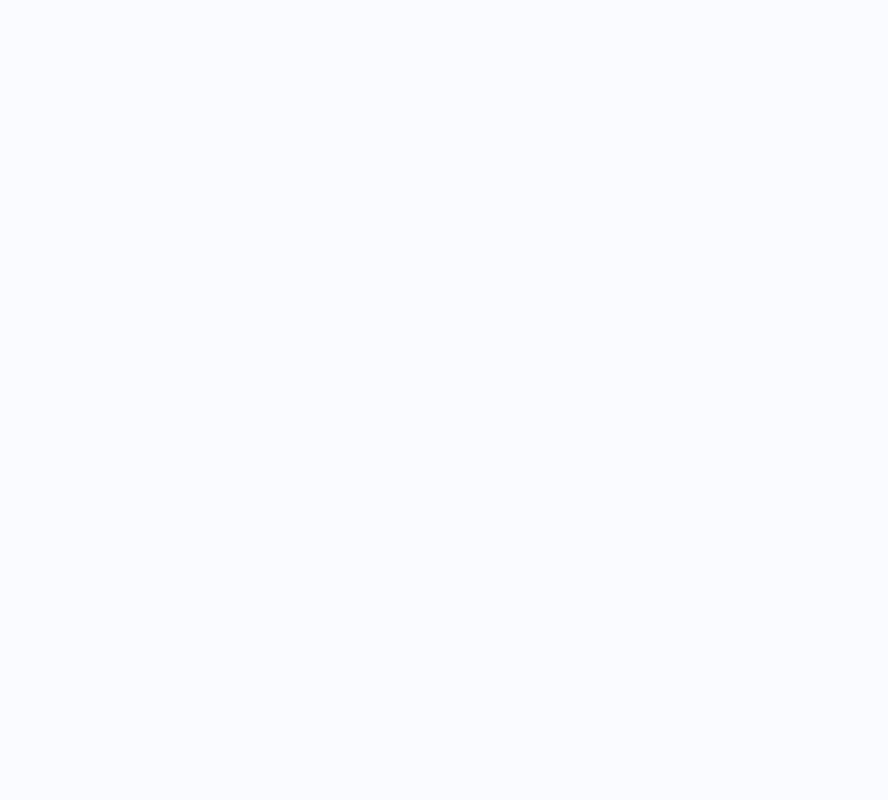
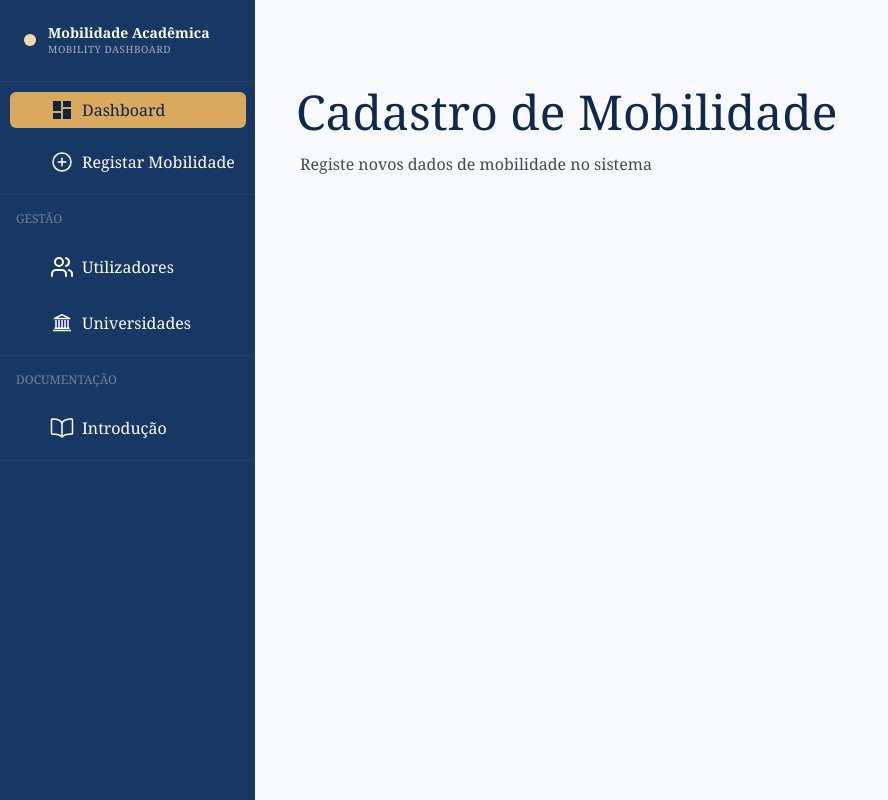
Before and after one commit to IngrydCosta/mobilidade-academica, a React (Vite) app: page /registarMobilidade in a window 1280 px wide. Before the commit this address had no page. Shown: the whole page, without its empty margins (0-888 px from the left). Built offline with nearby package versions, Linux system fonts and the light colour scheme.

Commit message:
Inserindo o componente Title nas páginas

```diff
--- a/src/App.tsx
+++ b/src/App.tsx
@@ -2,6 +2,10 @@ import { Routes, Route } from 'react-router-dom';
 import  Login   from './pages/Login';
 import Dashboard from './pages/Dashboard';
 import DashboardInterno from './pages/DashboardInterno';
+import CadastroMobilidade from './pages/CadastroMobilidade';
+import CadastroUtilizador from './pages/CadastroUtilizador';
+import CadastroUniversidades from './pages/CadastroUniversidades';
+import Introducao from './pages/Introducao';
 
 //import { DiVim } from 'react-icons/di';
 
@@ -13,6 +17,10 @@ function App() {
       <Route path='/' element={<Dashboard />} />
       <Route path='/login' element={<Login />} />
       <Route path='/dashboard' element={<DashboardInterno />} />
+      <Route path='/registarMobilidade' element={<CadastroMobilidade />} />
+      <Route path='/cadastroUtilizador' element={<CadastroUtilizador />} />
+      <Route path='/cadastroUniversidade' element={<CadastroUniversidades />} />
+      <Route path='/introducao' element={<Introducao />} />
     </Routes>
 
   );
--- a/src/components/Sidebar.tsx
+++ b/src/components/Sidebar.tsx
@@ -1,10 +1,10 @@
-//import {Link} from 'react-router-dom';
+import {Link} from 'react-router-dom';
 import { MdDashboard } from "react-icons/md";
 import { IoAddCircleOutline } from "react-icons/io5";
 import { LuUsers } from "react-icons/lu";
 import { LiaUniversitySolid } from "react-icons/lia";
 import { IoBookOutline } from "react-icons/io5";
-import Footer from "../components/Footer"
+import { AiOutlineLogin } from "react-icons/ai";
 
  function Sidebar(){
 
@@ -20,20 +20,22 @@ import Footer from "../components/Footer"
 
              <div className='flex flex-col p-2.5 gap-3 border-b border-white/5 w-64'>
 
-                <button className='bg-[#D9A95E] text-[#0C2445] rounded-md p-1.5 px-10 cursor-pointer flex items-center gap-2'><MdDashboard className='h-5 w-5 md:h-6 md:w-6 text-[#0C2445]'/><span>Dashboard</span></button>
-                <button className='p-2.5 cursor-pointer px-10 flex items-center gap-2 whitespace-nowrap'><IoAddCircleOutline className="h-5 w-5 md:h-6 md:w-6 text-[#FFFFFF] shrink-0"/><span>Registar Mobilidade</span></button>
+                <Link to="/dashboard" className='bg-[#D9A95E] text-[#0C2445] rounded-md p-1.5 px-10 cursor-pointer flex items-center gap-2'><MdDashboard className='h-5 w-5 md:h-6 md:w-6 text-[#0C2445]'/><span>Dashboard</span></Link>
+                <Link to="/registarMobilidade" className='p-2.5 cursor-pointer px-10 flex items-center gap-2 whitespace-nowrap'><IoAddCircleOutline className="h-5 w-5 md:h-6 md:w-6 text-[#FFFFFF] shrink-0"/><span>Registar Mobilidade</span></Link>
 
             </div>
             <div className='flex flex-col p-2.5 items-start gap-3 border-b border-white/5 w-64'>
                 <h3 className='font-light text-[#728297] text-xs p-1.5 px-05'>GESTÃO</h3>
-                <button className='p-2.5 cursor-pointer px-10 flex items-center gap-2'> <LuUsers className="h-5 w-5 md:h-6 md:w-6 text-[#FFFFFF]" /><span>Utilizadores</span></button>
-                <button className='p-2.5 cursor-pointer px-10 flex items-center gap-2'><LiaUniversitySolid className="h-5 w-5 md:h-6 md:w-6 text-[#FFFFFF]"/><span>Universidades</span></button>
+                <Link to="/cadastroUtilizador" className='p-2.5 cursor-pointer px-10 flex items-center gap-2'> <LuUsers className="h-5 w-5 md:h-6 md:w-6 text-[#FFFFFF]" /><span>Utilizadores</span></Link>
+                <Link to="/cadastroUniversidade" className='p-2.5 cursor-pointer px-10 flex items-center gap-2'><LiaUniversitySolid className="h-5 w-5 md:h-6 md:w-6 text-[#FFFFFF]"/><span>Universidades</span></Link>
             </div>
             <div className='flex flex-col p-2.5 items-start gap-3 border-b border-white/5 w-64'>
                 <h3 className='font-light text-[#728297] text-xs p-1.5 px-05'>DOCUMENTAÇÃO</h3>
-                <button className='p-2.5 cursor-pointer px-10 flex items-center gap-2'><IoBookOutline className="h-5 w-5 md:h-6 md:w-6 text-[#FFFFFF]" /><span>Introdução</span></button>
+                <Link to="/introducao" className='p-2.5 cursor-pointer px-10 flex items-center gap-2'><IoBookOutline className="h-5 w-5 md:h-6 md:w-6 text-[#FFFFFF]" /><span>Introdução</span></Link>
             </div>
-            <Footer />
+            <div className=' flex flex-col p-2.5 gap-3 mt-90'>
+                    <Link to="/login" className='p-2.5 cursor-pointer px-10 flex flex-row items-center gap-2.5 text-lg'><AiOutlineLogin className='h-5 w-5 md:h-6 md:w-6 text-[#FFFFFF]'/><span>Sair</span></Link>
+            </div>
         </aside>
     );
 }
--- a/src/components/ui/Title.tsx
+++ b/src/components/ui/Title.tsx
@@ -1,9 +1,9 @@
 
-function Title() {
+function Title(props:{title:string, subtitle:string}) {
   return (
     <div className=" text-[#0E284E] flex flex-col mt-20 ml-70">
-                    <h1 className="font-medium text-5xl p-2 ml-2"><span>Dashboard de Mobilidade</span> </h1>
-                    <h2 className="font-light p-2 ml-3 text-[#404c4e]"><span>Visão geral da mobilidade estudantil</span></h2>
+                    <h1 className="font-medium text-5xl p-2 ml-2"><span>{props.title}</span> </h1>
+                    <h2 className="font-light p-2 ml-3 text-[#404c4e]"><span>{props.subtitle}</span></h2>
                 </div>
   )
 }
--- a/src/pages/CadastroMobilidade.tsx
+++ b/src/pages/CadastroMobilidade.tsx
@@ -1,9 +1,12 @@
+import Sidebar from "../components/Sidebar"
+import Title from "../components/ui/Title"
 
 
 function CadastroMobilidade() {
   return (
     <div>
-
+      <Sidebar />
+      <Title title="Cadastro de Mobilidade" subtitle="Registe novos dados de mobilidade no sistema"/>
     </div>
   )
 }
--- a/src/pages/CadastroUniversidades.tsx
+++ b/src/pages/CadastroUniversidades.tsx
@@ -0,0 +1,15 @@
+
+import Sidebar from "../components/Sidebar"
+import Title from "../components/ui/Title"
+
+
+function CadastroUniversidades() {
+  return (
+    <div>
+        <Sidebar />
+        <Title title="Cadastro de Universidades" subtitle="Cadastre sua universidade e participe do Projeto"/>
+    </div>
+  )
+}
+
+export default CadastroUniversidades
--- /dev/null
+++ b/src/pages/CadastroUtilizador.tsx
@@ -0,0 +1,15 @@
+import Sidebar from "../components/Sidebar"
+import Title from "../components/ui/Title"
+
+
+function CadastroUtilizador() {
+  return (
+    <div>
+        <Sidebar />
+        <Title title="Gestão de Utilizadores" subtitle="Crie utilizadores e atribua perfis"/>
+
+    </div>
+  )
+}
+
+export default CadastroUtilizador;
--- a/src/pages/DashboardInterno.tsx
+++ b/src/pages/DashboardInterno.tsx
@@ -7,7 +7,7 @@ function DashboardInterno() {
   return (
     <div>
       <Sidebar />
-      <Title />
+      <Title title="Dashboard de Mobilidade" subtitle="Visão geral da mobilidade estudantil"/>
     </div>
   )
 }
--- a/src/pages/Introducao.tsx
+++ b/src/pages/Introducao.tsx
@@ -0,0 +1,15 @@
+import Sidebar from "../components/Sidebar"
+import Title from "../components/ui/Title"
+
+
+function Introducao() {
+  return (
+    <div>
+        <Sidebar />
+        <Title  title="Introdução" subtitle="Conceitos fundamentais sobre mobilidade estudantil"/>
+
+    </div>
+  )
+}
+
+export default Introducao
```
Also changed, not shown: src/pages/.tsx (deleted).
